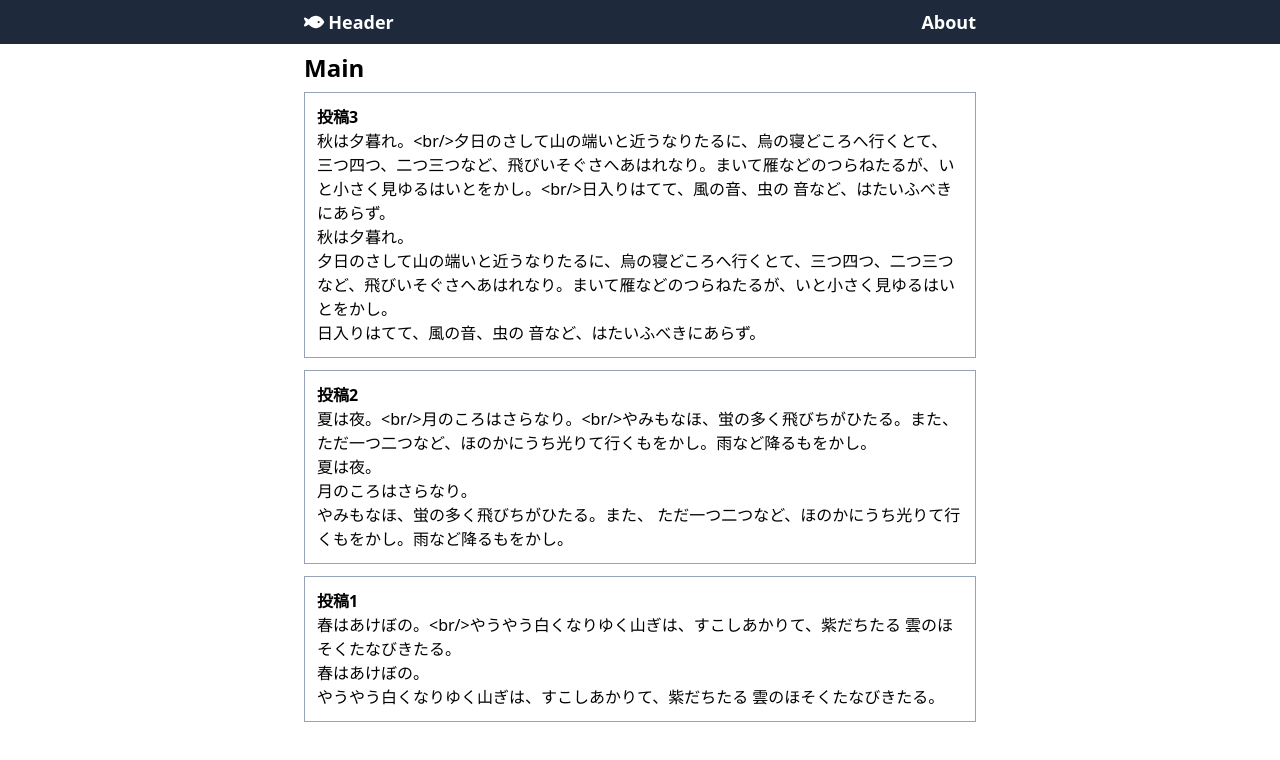
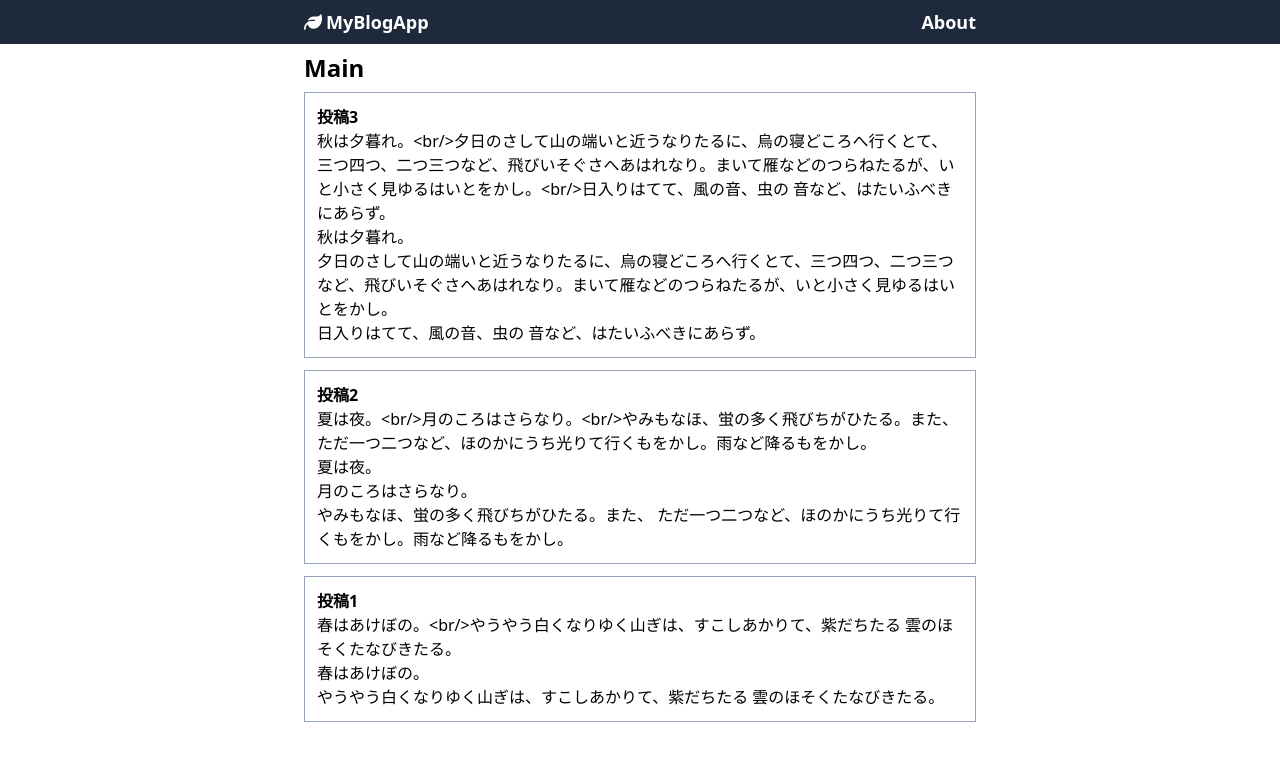
Before and after one commit to ksk-117/my-app, a Next.js app: page / in a window 1280 px wide. Shown: the top 760 px of the page. Built offline with nearby package versions, Linux system fonts and the light colour scheme.

Commit message:
「About」ページの作成とヘッダーのアイコンを変更

```diff
--- a/src/app/_components/Header.tsx
+++ b/src/app/_components/Header.tsx
@@ -1,7 +1,7 @@
 "use client";
 import { twMerge } from "tailwind-merge";
 import { FontAwesomeIcon } from "@fortawesome/react-fontawesome";
-import { faFish } from "@fortawesome/free-solid-svg-icons";
+import { faFish, faLeaf } from "@fortawesome/free-solid-svg-icons";
 import Link from "next/link";
 
 const Header: React.FC = () => {
@@ -17,8 +17,8 @@ const Header: React.FC = () => {
         >
           <div>
             <Link href="/">
-              <FontAwesomeIcon icon={faFish} className="mr-1" />
-                Header
+              <FontAwesomeIcon icon={faLeaf} className="mr-1" />
+                MyBlogApp
             </Link>
           </div>
           <div>
```
Also changed, not shown: src/about/page.tsx (added, +29 -0 lines), public/images/avatar.png (added), 1 other file (tests, documents, lock files or other folders).
